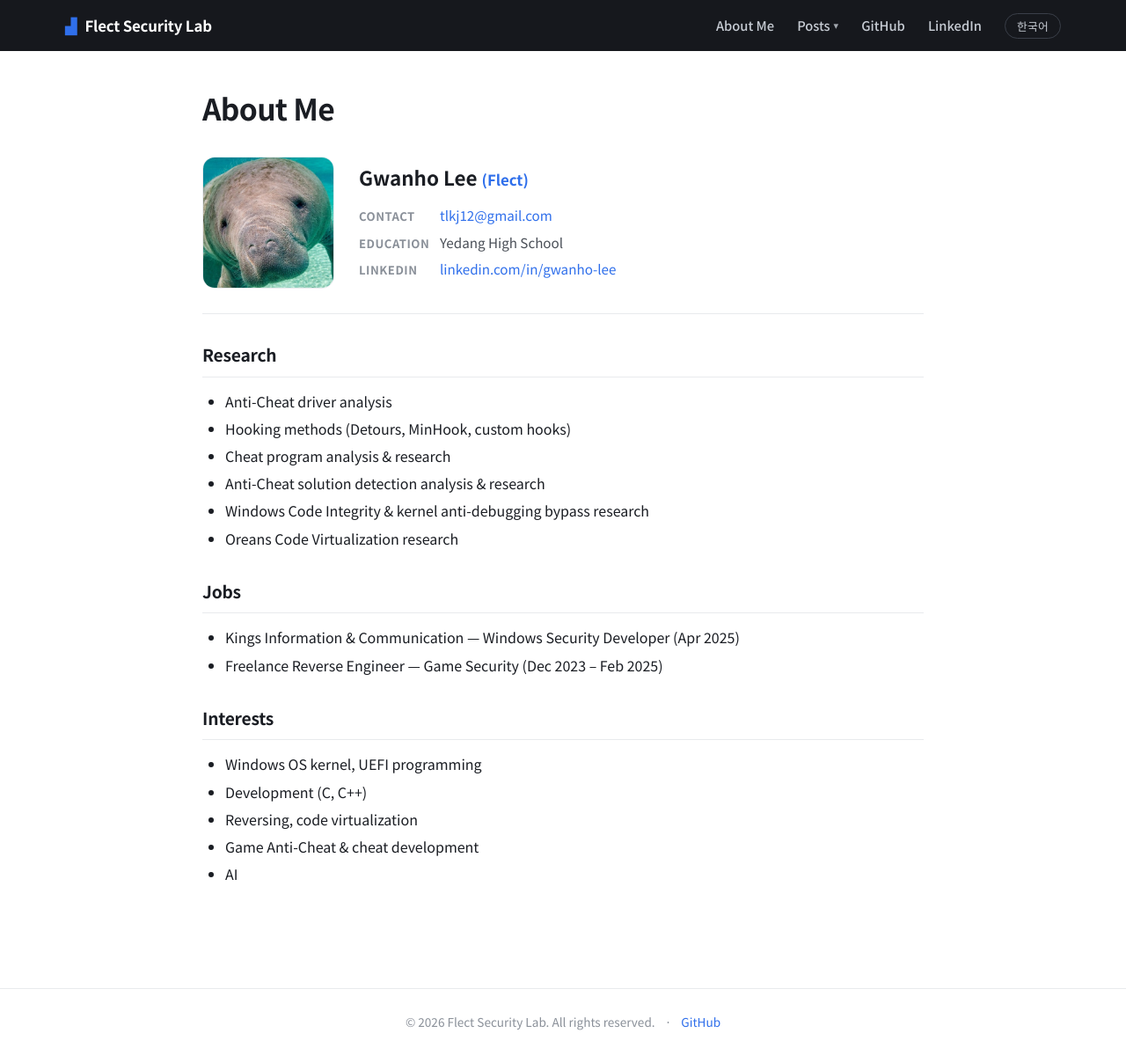
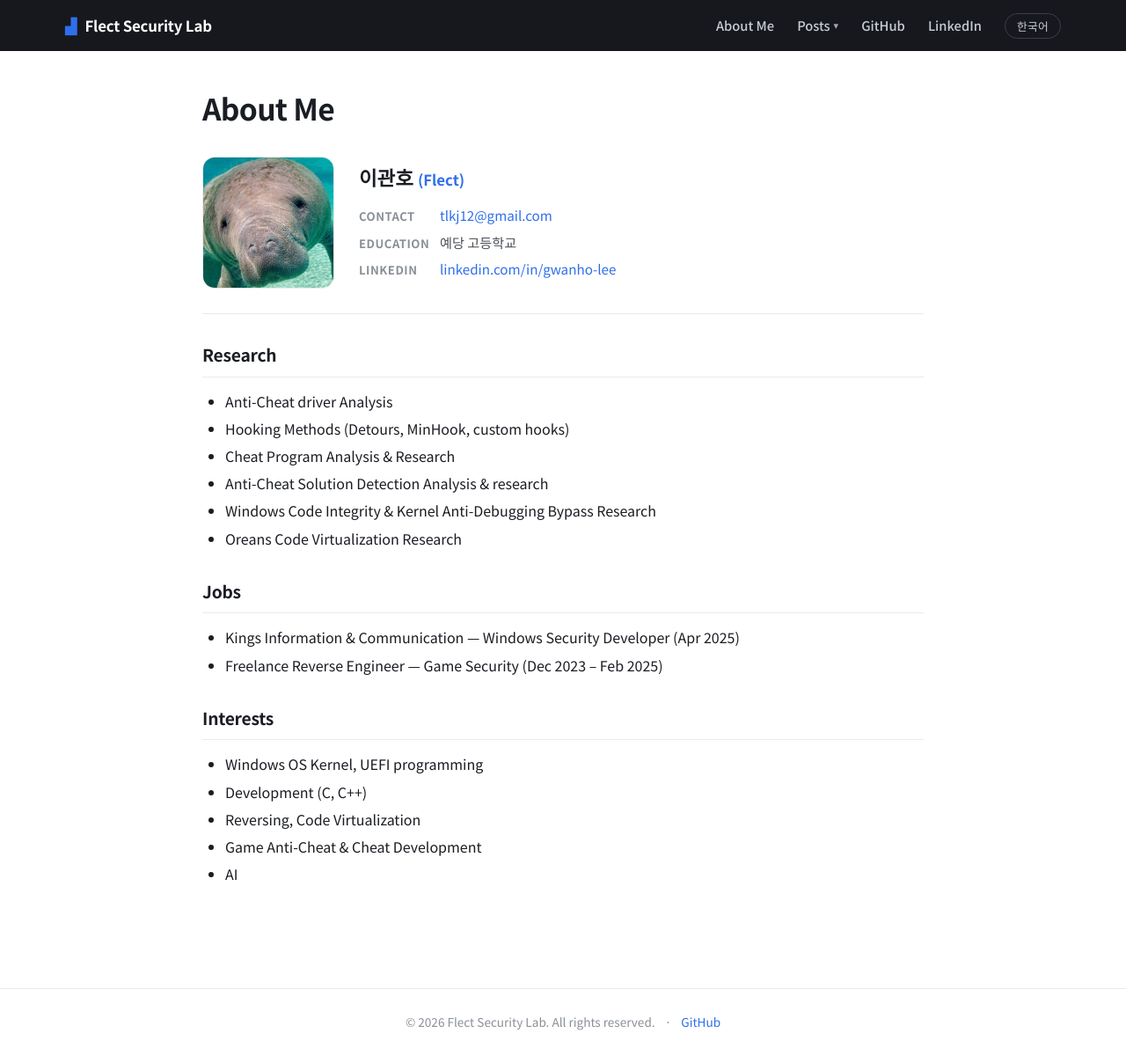
Before and after one commit to LeeGwan/LeeGwan.github.io, a Jekyll site: the page built from about.md, in a window 1280 px wide and 1199 px high. Shown: the whole window at 88% size. Built offline with Jekyll 4.4.1, drawn with Linux system fonts in a browser that asks for light colours.

Commit message:
Update about.md

```diff
--- a/about.md
+++ b/about.md
@@ -14,10 +14,10 @@ no_sidebar: true
   <div class="profile-card">
     <img class="profile-img" src="{{ '/assets/img/profile.jpg' | relative_url }}" alt="Profile">
     <div class="profile-meta">
-      <h2 class="profile-name">Gwanho Lee <span class="profile-nick">(Flect)</span></h2>
+      <h2 class="profile-name">이관호 <span class="profile-nick">(Flect)</span></h2>
       <ul class="profile-list">
         <li><span class="pk">Contact</span><a href="mailto:tlkj12@gmail.com">tlkj12@gmail.com</a></li>
-        <li><span class="pk">Education</span>Yedang High School</li>
+        <li><span class="pk">Education</span>예당 고등학교</li>
         <li><span class="pk">LinkedIn</span><a href="https://www.linkedin.com/in/gwanho-lee-731319395/" target="_blank" rel="noopener">linkedin.com/in/gwanho-lee</a></li>
       </ul>
     </div>
@@ -26,12 +26,12 @@ no_sidebar: true
   <div class="post-body">
     <h2>Research</h2>
     <ul>
-      <li>Anti-Cheat driver analysis</li>
-      <li>Hooking methods (Detours, MinHook, custom hooks)</li>
-      <li>Cheat program analysis &amp; research</li>
-      <li>Anti-Cheat solution detection analysis &amp; research</li>
-      <li>Windows Code Integrity &amp; kernel anti-debugging bypass research</li>
-      <li>Oreans Code Virtualization research</li>
+      <li>Anti-Cheat driver Analysis</li>
+      <li>Hooking Methods (Detours, MinHook, custom hooks)</li>
+      <li>Cheat Program Analysis &amp; Research</li>
+      <li>Anti-Cheat Solution Detection Analysis &amp; research</li>
+      <li>Windows Code Integrity &amp; Kernel Anti-Debugging Bypass Research</li>
+      <li>Oreans Code Virtualization Research</li>
     </ul>
 
     <h2>Jobs</h2>
@@ -42,10 +42,10 @@ no_sidebar: true
 
     <h2>Interests</h2>
     <ul>
-      <li>Windows OS kernel, UEFI programming</li>
+      <li>Windows OS Kernel, UEFI programming</li>
       <li>Development (C, C++)</li>
-      <li>Reversing, code virtualization</li>
-      <li>Game Anti-Cheat &amp; cheat development</li>
+      <li>Reversing, Code Virtualization</li>
+      <li>Game Anti-Cheat &amp; Cheat Development</li>
       <li>AI</li>
     </ul>
   </div>
```
